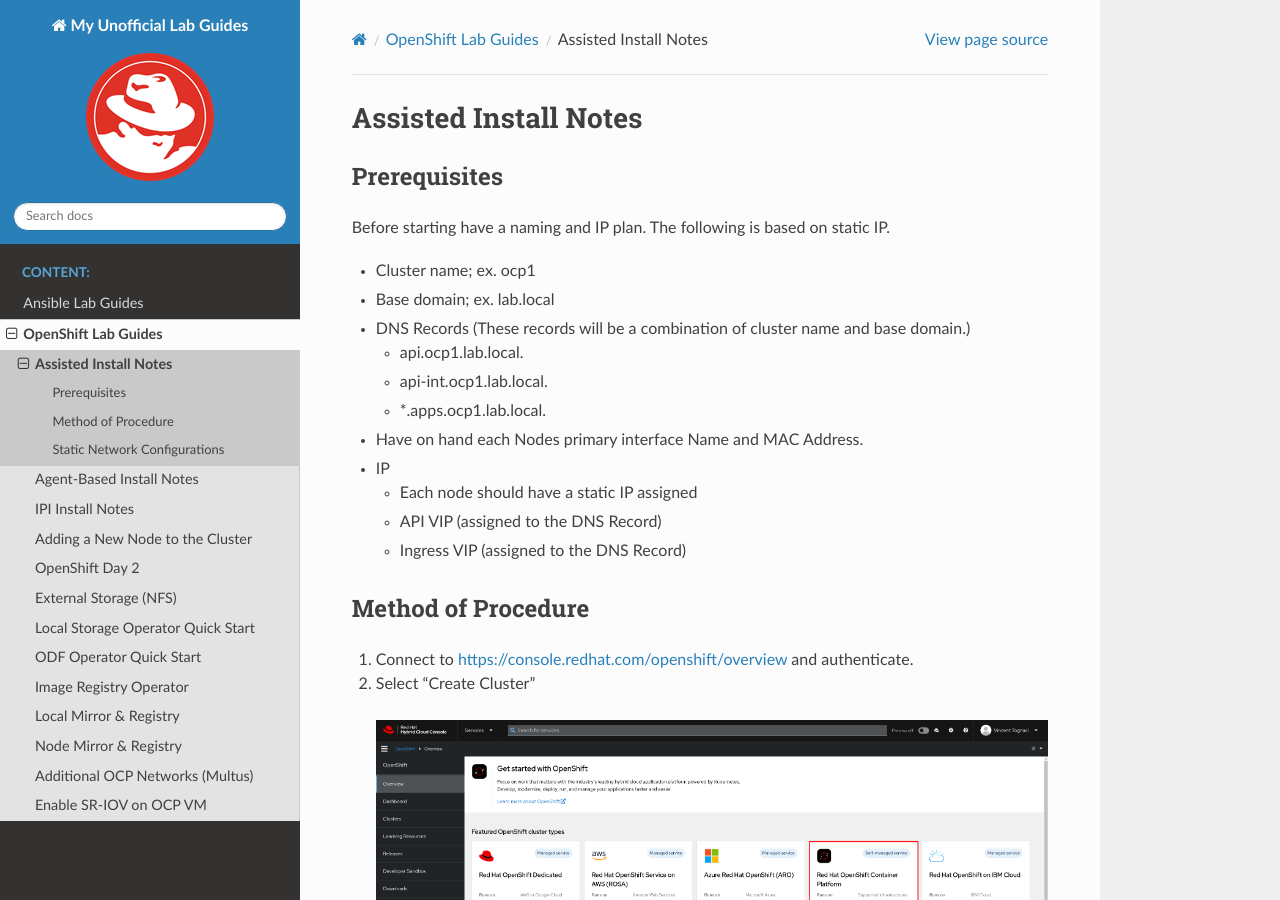
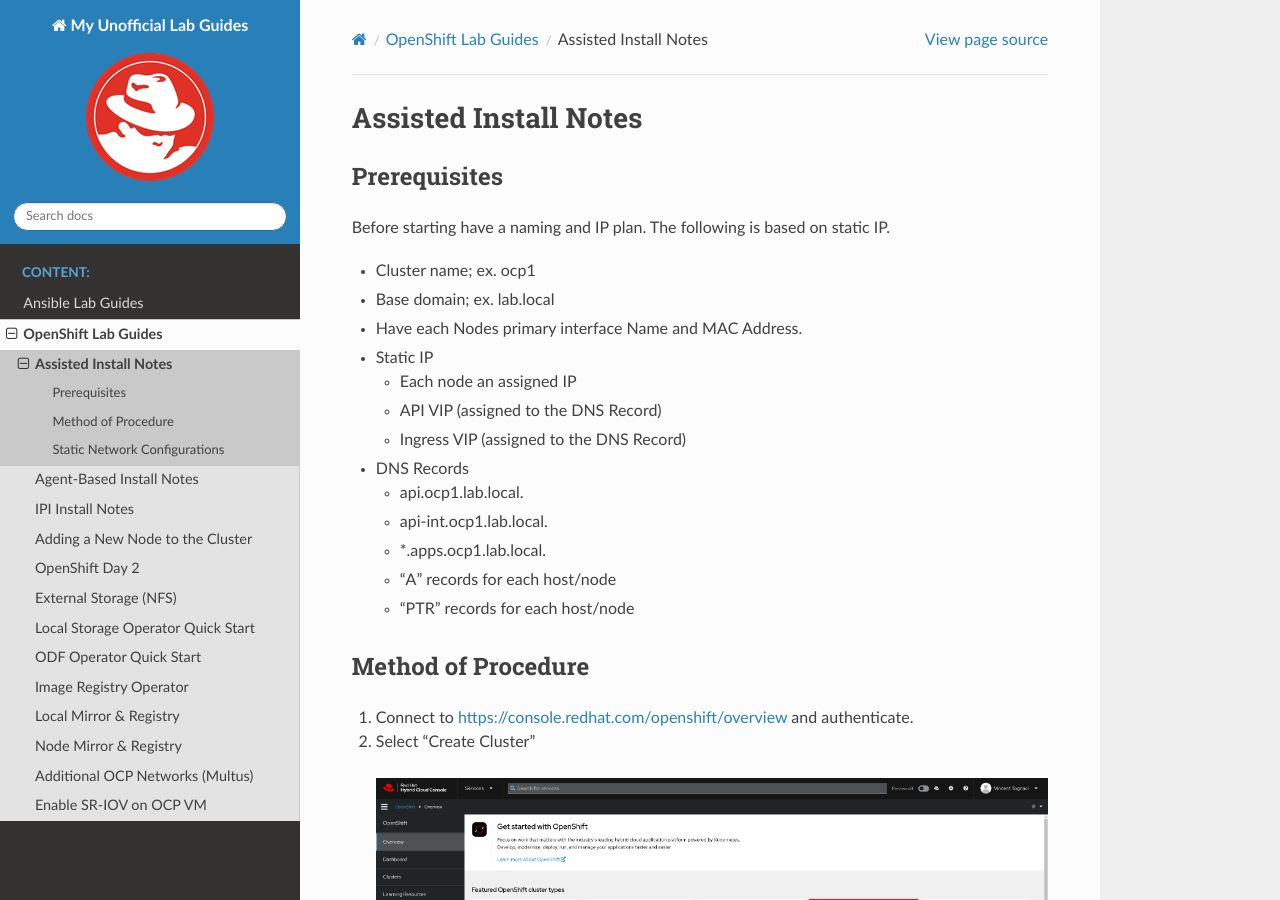
Before and after one commit to vtog/labGuides, a Sphinx documentation site: the page built from source/ocp/assisted-installer-notes.rst, in a window 1280 px wide and 900 px high. Built offline with Sphinx 7.4.7 and the Read the Docs theme 2.0.0, drawn with Linux system fonts in a browser that asks for light colours; pages that are not in the unit, such as notebooks, are missing from menus.

Commit message:
AI prereq update

```diff
--- a/source/ocp/assisted-installer-notes.rst
+++ b/source/ocp/assisted-installer-notes.rst
@@ -8,18 +8,20 @@
 
 - Cluster name; ex. ocp1
 - Base domain; ex. lab.local
-- DNS Records (These records will be a combination of cluster name and base domain.)
+- Have each Nodes primary interface Name and MAC Address.
+- Static IP
+
+  - Each node an assigned IP
+  - API VIP (assigned to the DNS Record)
+  - Ingress VIP (assigned to the DNS Record)
+
+- DNS Records
 
   - api.ocp1.lab.local.
   - api-int.ocp1.lab.local.
   - \*.apps.ocp1.lab.local.
-
-- Have on hand each Nodes primary interface Name and MAC Address.
-- IP
-
-  - Each node should have a static IP assigned
-  - API VIP (assigned to the DNS Record)
-  - Ingress VIP (assigned to the DNS Record)
+  - "A" records for each host/node
+  - "PTR" records for each host/node
 
 Method of Procedure
 -------------------
```
